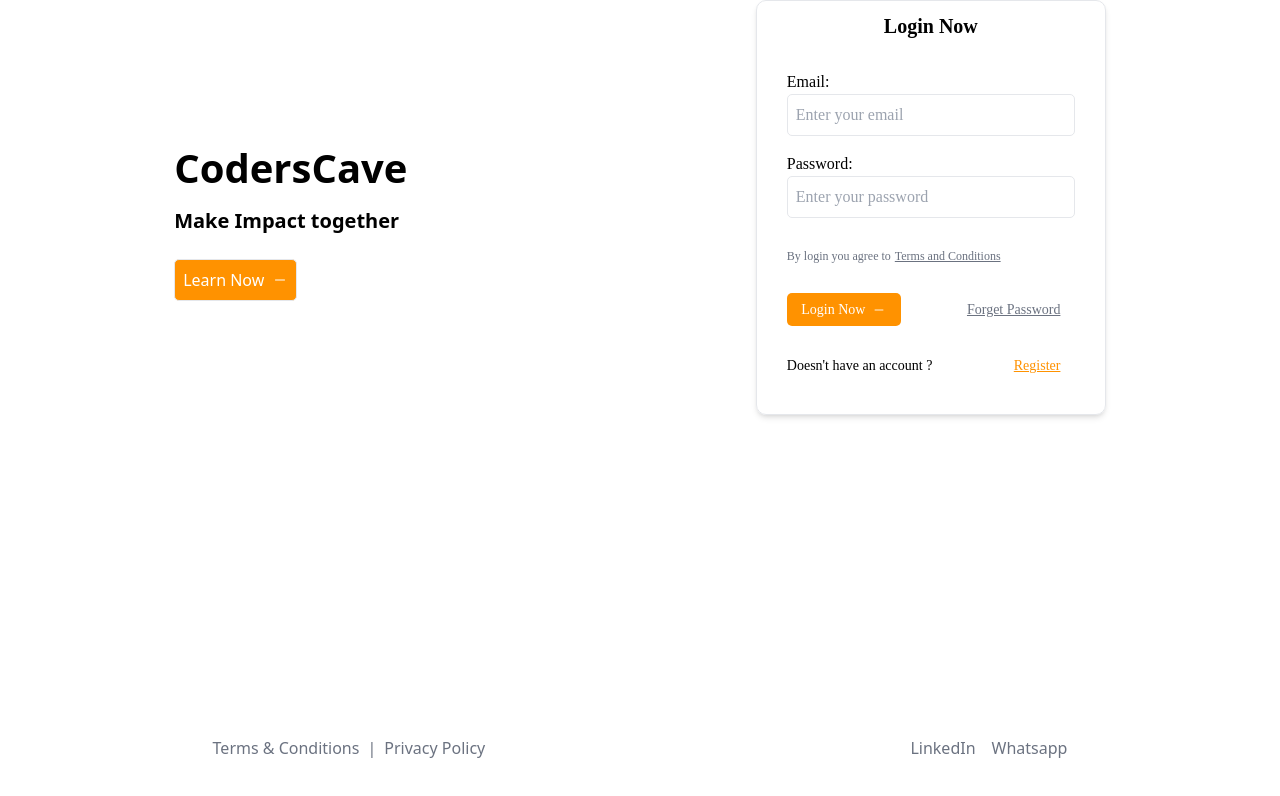
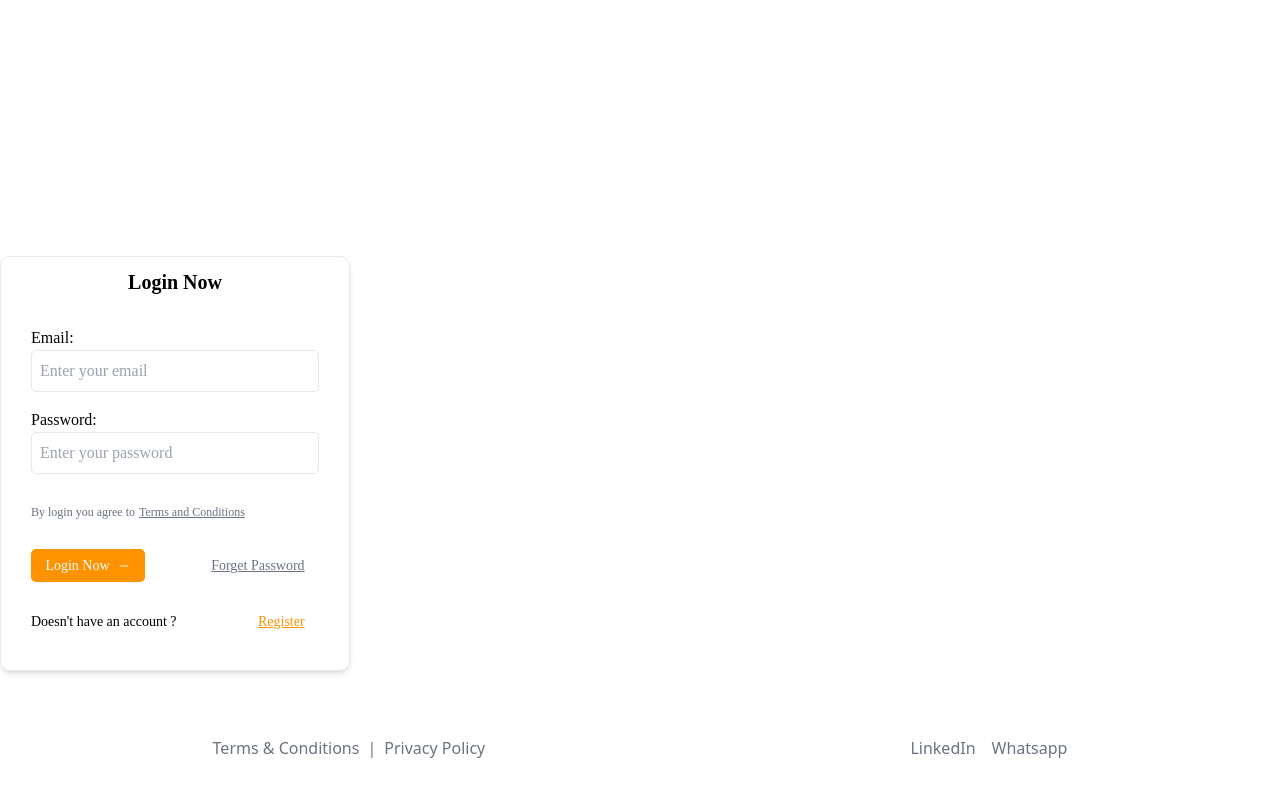
Before and after one commit to ManojKumar2920/OpenHire-RMS, a React (Vite) app: page /login in a window 1280 px wide. Shown: the top 796 px of the page. Built offline with nearby package versions, Linux system fonts and the light colour scheme.

Commit message:
Auth correction

```diff
--- a/src/Components/Auth/Form.jsx
+++ b/src/Components/Auth/Form.jsx
@@ -108,7 +108,7 @@ const Form = () => {
                     <div className=" text-[14px] my-[6%]">
                         <div>
                         <motion.p whileTap={{ scale: 0.7 }}
-                            className=" text-white bg-[#ff9200] rounded-[5px] px-[5%] py-[2%] text-center cursor-pointer"
+                            className=" text-white bg-blue-600 rounded-[5px] px-[5%] py-[2%] text-center cursor-pointer"
                             type="button"
                             onClick={()=>{
                                 user.register(name, email, password);
@@ -121,7 +121,7 @@ const Form = () => {
 
                         <div className="flex flex-row items-center justify-between my-[6%]">
                             <p>Already have an account ?</p>
-                            <Link to={"/login"} className=" underline text-[#ff9200] mr-[5%]">Login</Link>
+                            <Link to={"/login"} className=" underline text-blue-600 mr-[5%]">Login</Link>
                         </div>
 
                     </div>
--- a/src/Components/Auth/Login.jsx
+++ b/src/Components/Auth/Login.jsx
@@ -6,26 +6,14 @@ import { motion } from "framer-motion";
 
 const Login = () => {
     return (
-        <div className="h-[90vh]">
+        <div className="h-[90vh] mt-[20%]">
 
-            <div className=" bg-[#ff9200] rounded-[50%] absolute -z-10 "></div>
+            <div className=" bg-blue-600 rounded-[50%] absolute -z-10 "></div>
 
-            <div className="flex flex-row items-center justify-around ">
-                <div className=" sm:hidden">
-
-                    <div className=" flex flex-col gap-2 my-[10%]">
-                        <h1 className=" font-bold text-[40px]">CodersCave</h1>
-                        <p className="text-[20px] font-semibold">Make Impact together</p>
-                    </div>
-
-                    <motion.button whileTap={{scale:0.6}} className=" flex flex-row items-center gap-2 border bg-[#ff9200] text-white p-2 rounded-[5px]">Learn Now <LineIcon /></motion.button>
-
-                </div>
 
                 <div>
                     <Form />
                 </div>
-            </div>
 
             <div className=" flex flex-row sm:flex-col sm:gap-3 items-center w-screen justify-around absolute bottom-[5%]">
 
--- a/src/Components/Auth/Signup.jsx
+++ b/src/Components/Auth/Signup.jsx
@@ -5,26 +5,13 @@ import { motion } from "framer-motion";
 
 const Signup = () => {
     return (
-        <div className="h-[90vh]">
+        <div className="h-[90vh] mt-[20%]">
 
-            <div className=" bg-[#ff9200] rounded-[50%] absolute -z-10 "></div>
-
-            <div className="flex flex-row items-center justify-around ">
-                <div className=" sm:hidden">
-
-                    <div className=" flex flex-col gap-2 my-[10%]">
-                        <h1 className=" font-bold text-[40px]">CodersCave</h1>
-                        <p className="text-[20px] font-semibold">Make Impact together</p>
-                    </div>
-
-                    <motion.button whileTap={{scale:0.6}} className=" flex flex-row items-center gap-2 border bg-[#ff9200] text-white p-2 rounded-[5px]">Learn Now <LineIcon /></motion.button>
-
-                </div>
+            <div className=" bg-blue-600 rounded-[50%] absolute -z-10 "></div>
 
                 <div>
                     <Form />
                 </div>
-            </div>
 
             <div className=" flex flex-row sm:flex-col sm:gap-3 items-center w-screen justify-around absolute bottom-[5%]">
 
```
